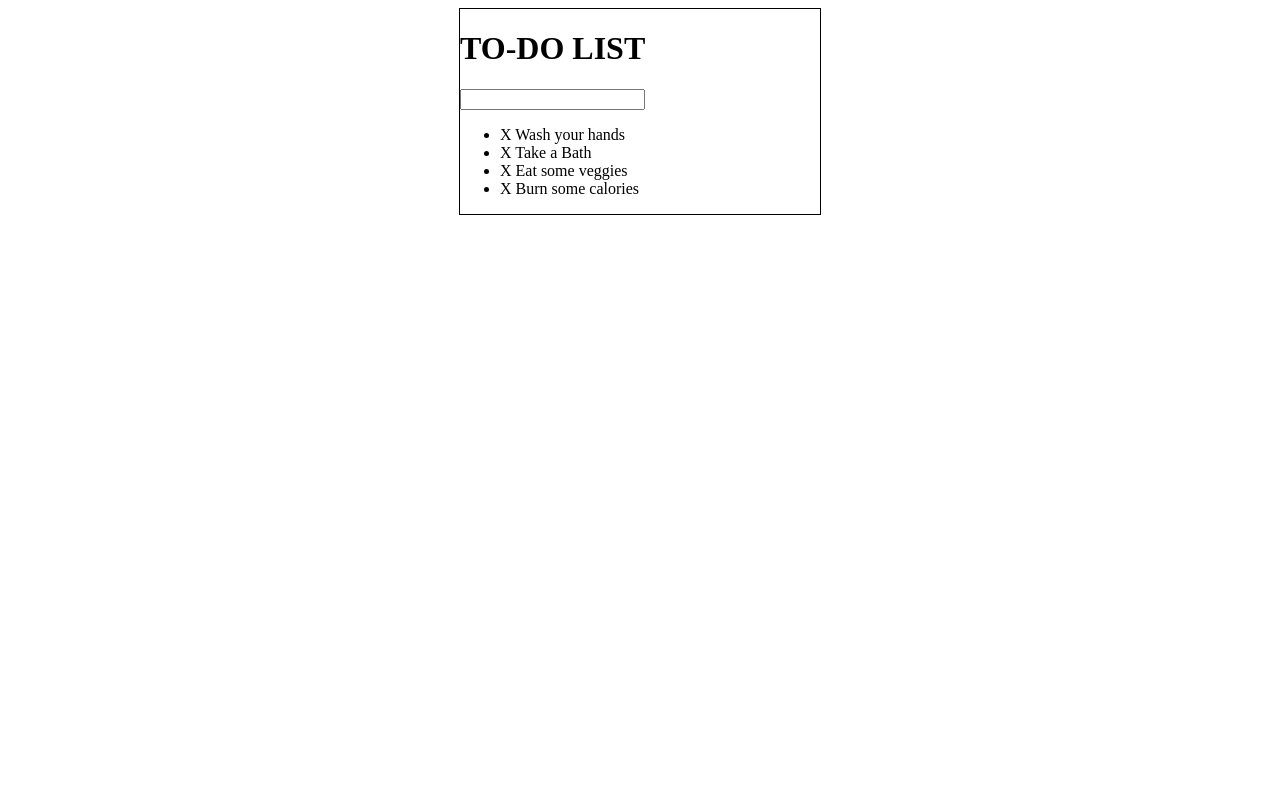
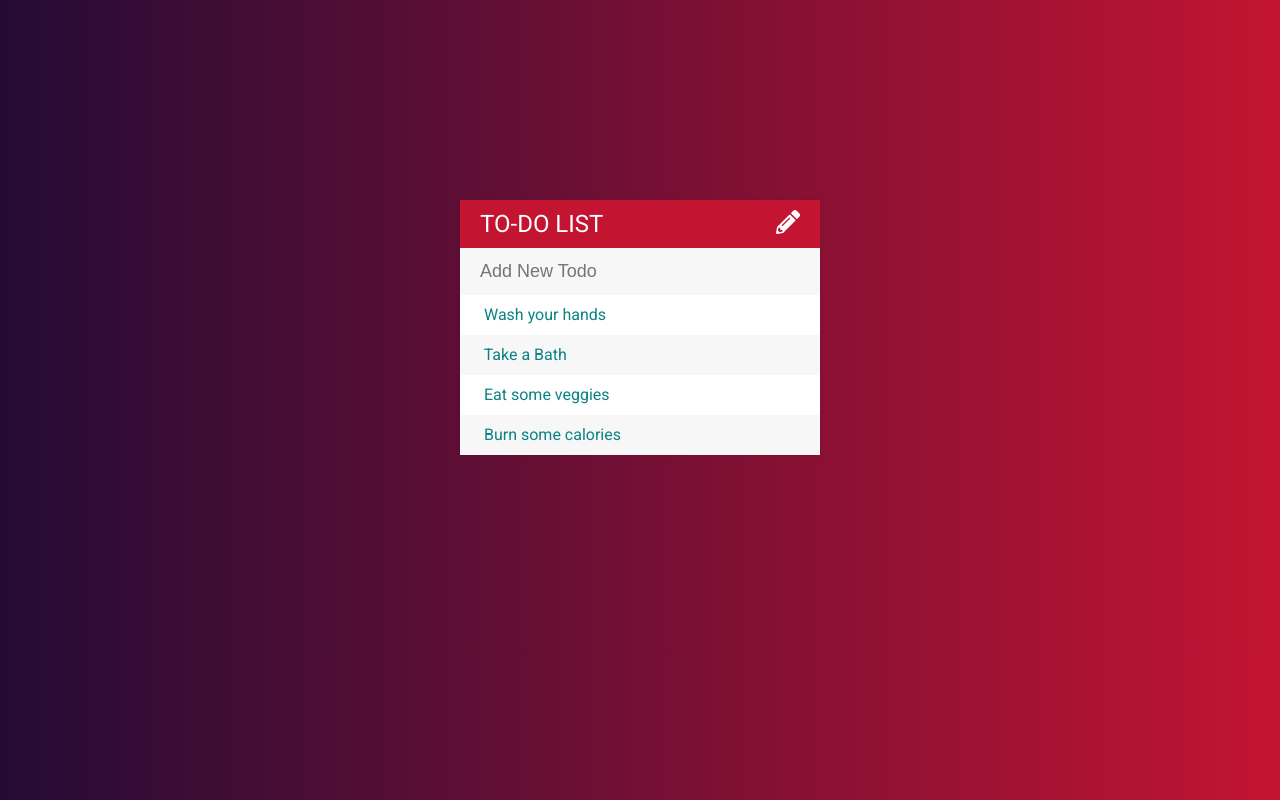
Before and after one commit to ashishdogra1697/To-Do-List, a plain HTML site: page index.html in a window 1280 px wide. Drawn offline with nearby package versions, Linux system fonts and the light colour scheme.

Commit message:
third commit

```diff
--- a/index.html
+++ b/index.html
@@ -5,19 +5,21 @@
     <meta name="viewport" content="width=device-width, initial-scale=1.0">
     <title>Todo list</title>
     <link rel="stylesheet" href="todos.css">
+    <link href="https://fonts.googleapis.com/css2?family=Roboto&display=swap" rel="stylesheet">
+    <link rel="stylesheet" href="https://cdnjs.cloudflare.com/ajax/libs/font-awesome/5.13.1/css/all.min.css">
     <script src="https://code.jquery.com/jquery-3.5.1.min.js"></script>
 
 </head>
 <body>
     <div id="container">
-        <h1>TO-DO LIST</h1>
-        <input type="text">
+        <h1>TO-DO LIST <i class="fas fa-pencil-alt"></i></h1>
+        <input type="text" placeholder="Add New Todo" maxlength="40">
 
         <ul>
-            <li><span>X</span> Wash your hands</li>
-            <li><span>X</span> Take a Bath</li>
-            <li><span>X</span> Eat some veggies</li>
-            <li><span>X</span> Burn some calories</li>
+            <li><span><i class="fas fa-trash "></i></span> Wash your hands</li>
+            <li><span><i class="fas fa-trash "></i></span> Take a Bath</li>
+            <li><span><i class="fas fa-trash "></i></span> Eat some veggies</li>
+            <li><span><i class="fas fa-trash "></i></span> Burn some calories</li>
         </ul>
     </div>
 
--- a/todos.css
+++ b/todos.css
@@ -1,7 +1,70 @@
 #container {
-    border: 1px solid black;
-    margin: 0 auto;
+    box-shadow: 0 0 3px rgba(0,0,0,0.1);
+    margin: 200px auto;
+    background: #f7f7f7;
     width: 360px;
+}
+h1 {
+    background: #c31432;
+    color: white;
+    margin: 0;
+    padding: 10px 20px;
+    text-transform: uppercase ;
+    font-size: 24px;
+    font-weight: normal;
+}
+body {
+    font-family: 'Roboto', sans-serif;
+    background: #c31432;  /* fallback for old browsers */
+    background: -webkit-linear-gradient(to right, #240b36, #c31432);  /* Chrome 10-25, Safari 5.1-6 */
+    background: linear-gradient(to right, #240b36, #c31432); /* W3C, IE 10+/ Edge, Firefox 16+, Chrome 26+, Opera 12+, Safari 7+ */
+
+}
+.fa-pencil-alt {
+    float: right;
+}
+span {
+    background:#e74c3c;
+    margin-right: 20px;
+    height: 40px;
+    text-align: center;
+    color: white;
+    width: 0;
+    display:inline-block;
+    transition: 0.3s linear;
+    opacity: 0;
+}
+li:hover span {
+    width: 40px;
+    opacity: 1;
+}
+ul {
+    list-style: none;
+    margin: 0;
+    padding: 0;
+}
+input {
+    font-size: 18px;
+    color: #c31432;
+    background: #f7f7f7;
+    width: 100%;
+    padding: 13px 13px 13px 20px;
+    box-sizing: border-box;
+    border: none;
+}
+input:focus {
+    background: white;
+    border: 3px solid #c31432;
+    outline: none;
+}
+li {
+    background: white;
+    height: 40px;
+    line-height: 40px;
+    color: #0b8383;
+}
+li:nth-child(2n){
+    background: #f7f7f7;
 }
 .complete {
     color: grey;
--- a/todos.js
+++ b/todos.js
@@ -15,6 +15,10 @@ $("input[type='text']").keypress(function(event){
   if(event.which=== 13){
     var todo= $(this).val();
     $(this).val("");
-    $("ul").append("<li><span>X</span> " + todo +"</li>");
+    $("ul").append("<li><span><i class='fas fa-trash '></i></span> " + todo +"</li>");
   }
 });
+//adding pencil icon to toggle input
+$(".fa-pencil-alt").click(function(){
+  $("input[type='text']").fadeToggle();
+});
```
